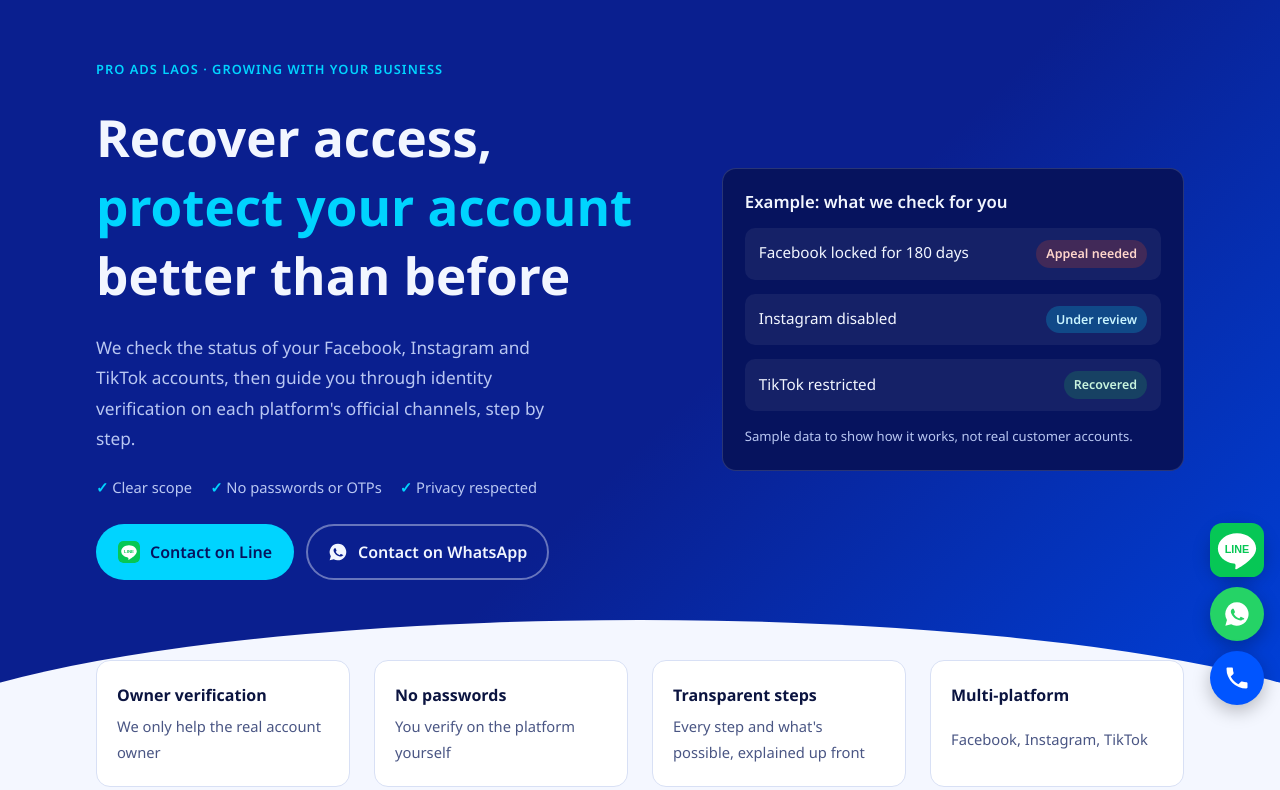
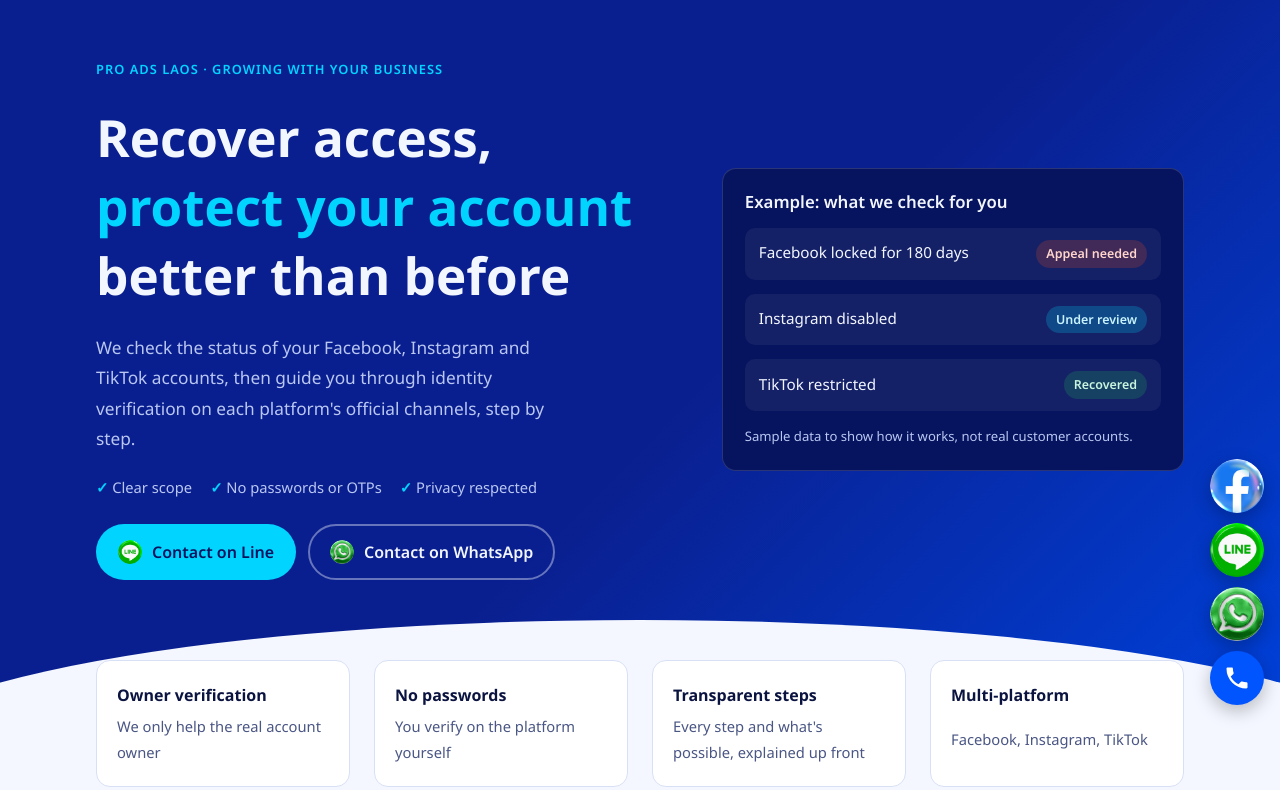
Before and after one commit to phetxavanh2-svg/Pro-Ads-Laos-website, a plain HTML site: page index.html in a window 1280 px wide. Shown: the part 79-869 px from the top of the page. Drawn offline with Linux system fonts and the light colour scheme.

Commit message:
Use PNG Facebook, LINE and WhatsApp icons; add Facebook button
Co-Authored-By: Claude Opus 5.5 <noreply@anthropic.com>
Claude-Session: https://claude.ai/code/session_019FLCxxTP1ugRBB5ozkTjKe

```diff
--- a/index.html
+++ b/index.html
@@ -220,9 +220,9 @@ footer .wrap{display:flex;flex-wrap:wrap;justify-content:space-between;gap:12px;
 .float{position:fixed;right:calc(16px + env(safe-area-inset-right,0px));bottom:calc(16px + env(safe-area-inset-bottom,0px));display:grid;gap:10px;z-index:25}
 .float a{width:54px;height:54px;border-radius:50%;display:grid;place-items:center;box-shadow:0 6px 18px rgba(0,0,0,.25);text-decoration:none}
 .float svg{width:28px;height:28px}
-.f-line{background:transparent}
-.float .f-line svg{width:54px;height:54px}
-.btn .line-logo{width:22px;height:22px;border-radius:5px}
+.f-line,.f-wa,.f-fb{background:transparent!important}
+.float .fi{width:54px;height:54px;display:block;border-radius:50%}
+.btn .bi{width:24px;height:24px;border-radius:50%;flex:none}
 .f-wa{background:#25d366;color:#fff}
 .f-call{background:#0055FF;color:#fff}
 </style>
@@ -262,10 +262,10 @@ footer .wrap{display:flex;flex-wrap:wrap;justify-content:space-between;gap:12px;
       </ul>
       <div class="cta-row">
         <a class="btn btn-gold" href="https://line.me/R/ti/p/@proadslaos.com" target="_blank" rel="noopener">
-          <svg class="line-logo" viewBox="0 0 48 48" aria-hidden="true"><rect width="48" height="48" rx="11" fill="#06C755"/><path fill="#fff" d="M24 9C14.6 9 7 15.1 7 22.6c0 6.7 6 12.3 14.1 13.4.6.1 1.3.4 1.5.9.2.4.1 1.1.1 1.6l-.2 1.4c-.1.4-.3 1.6 1.4.9s9.4-5.5 12.8-9.5C39.5 28.6 41 25.8 41 22.6 41 15.1 33.4 9 24 9z"/><text x="24" y="26.6" text-anchor="middle" font-family="Arial,Helvetica,sans-serif" font-weight="900" font-size="9.6" fill="#06C755">LINE</text></svg>
+          <img class="bi" src="icons/line.png" alt="LINE" width="160" height="160">
           ຕິດຕໍ່ທາງ Line</a>
         <a class="btn btn-ghost" href="https://wa.me/8562054907877" target="_blank" rel="noopener">
-          <svg viewBox="0 0 24 24" fill="currentColor" aria-hidden="true"><path d="M12 2a10 10 0 0 0-8.6 15.1L2 22l5-1.3A10 10 0 1 0 12 2zm5.3 14.2c-.2.6-1.3 1.2-1.8 1.3-.5 0-1 .2-3.2-.7-2.7-1.1-4.4-3.8-4.5-4-.1-.2-1.1-1.4-1.1-2.7s.7-1.9.9-2.2c.2-.3.5-.3.7-.3h.5c.2 0 .4 0 .6.5l.8 2c.1.2.1.3 0 .5l-.3.5-.4.4c-.1.1-.3.3-.1.6.2.3.8 1.3 1.7 2.1 1.2 1 2.1 1.3 2.4 1.5.3.1.5.1.6-.1l.9-1c.2-.3.4-.2.7-.1l1.9.9c.3.1.5.2.5.3.1.2.1.8-.2 1.5z"/></svg>
+          <img class="bi" src="icons/whatsapp.png" alt="WhatsApp" width="160" height="160">
           ຕິດຕໍ່ທາງ WhatsApp</a>
       </div>
     </div>
@@ -467,9 +467,9 @@ footer .wrap{display:flex;flex-wrap:wrap;justify-content:space-between;gap:12px;
     </div>
     <div class="channels">
       <div class="ch"><span class="lbl">Line Official</span><span class="val">@proadslaos.com</span>
-        <div class="acts"><a class="btn btn-gold btn-sm" href="https://line.me/R/ti/p/@proadslaos.com" target="_blank" rel="noopener"><svg class="line-logo" viewBox="0 0 48 48" aria-hidden="true"><rect width="48" height="48" rx="11" fill="#06C755"/><path fill="#fff" d="M24 9C14.6 9 7 15.1 7 22.6c0 6.7 6 12.3 14.1 13.4.6.1 1.3.4 1.5.9.2.4.1 1.1.1 1.6l-.2 1.4c-.1.4-.3 1.6 1.4.9s9.4-5.5 12.8-9.5C39.5 28.6 41 25.8 41 22.6 41 15.1 33.4 9 24 9z"/><text x="24" y="26.6" text-anchor="middle" font-family="Arial,Helvetica,sans-serif" font-weight="900" font-size="9.6" fill="#06C755">LINE</text></svg>ແອັດເລີຍ</a><button class="copy" type="button" data-copy="@proadslaos.com">ຄັດລ໋ອກ</button></div></div>
+        <div class="acts"><a class="btn btn-gold btn-sm" href="https://line.me/R/ti/p/@proadslaos.com" target="_blank" rel="noopener"><img class="bi" src="icons/line.png" alt="LINE" width="160" height="160">ແອັດເລີຍ</a><button class="copy" type="button" data-copy="@proadslaos.com">ຄັດລ໋ອກ</button></div></div>
       <div class="ch"><span class="lbl">WhatsApp</span><span class="val">020 5490 7877</span>
-        <div class="acts"><a class="btn btn-gold btn-sm" href="https://wa.me/8562054907877" target="_blank" rel="noopener">ສົ່ງຂໍ້ຄວາມ</a><button class="copy" type="button" data-copy="+8562054907877">ຄັດລ໋ອກ</button></div></div>
+        <div class="acts"><a class="btn btn-gold btn-sm" href="https://wa.me/8562054907877" target="_blank" rel="noopener"><img class="bi" src="icons/whatsapp.png" alt="WhatsApp" width="160" height="160">ສົ່ງຂໍ້ຄວາມ</a><button class="copy" type="button" data-copy="+8562054907877">ຄັດລ໋ອກ</button></div></div>
       <div class="ch"><span class="lbl">ໂທຫາພວກເຮົາ</span><span class="val">+856 20 5490 7877</span>
         <div class="acts"><a class="btn btn-gold btn-sm" href="tel:+8562054907877">ໂທເລີຍ</a><button class="copy" type="button" data-copy="+856 20 5490 7877">ຄັດລ໋ອກ</button></div></div>
     </div>
@@ -485,8 +485,9 @@ footer .wrap{display:flex;flex-wrap:wrap;justify-content:space-between;gap:12px;
 </footer>
 
 <div class="float" aria-label="ຕິດຕໍ່ດ່ວນ">
-  <a class="f-line" href="https://line.me/R/ti/p/@proadslaos.com" target="_blank" rel="noopener" aria-label="Line"><svg class="line-logo" viewBox="0 0 48 48" aria-hidden="true"><rect width="48" height="48" rx="11" fill="#06C755"/><path fill="#fff" d="M24 9C14.6 9 7 15.1 7 22.6c0 6.7 6 12.3 14.1 13.4.6.1 1.3.4 1.5.9.2.4.1 1.1.1 1.6l-.2 1.4c-.1.4-.3 1.6 1.4.9s9.4-5.5 12.8-9.5C39.5 28.6 41 25.8 41 22.6 41 15.1 33.4 9 24 9z"/><text x="24" y="26.6" text-anchor="middle" font-family="Arial,Helvetica,sans-serif" font-weight="900" font-size="9.6" fill="#06C755">LINE</text></svg></a>
-  <a class="f-wa" href="https://wa.me/8562054907877" target="_blank" rel="noopener" aria-label="WhatsApp"><svg viewBox="0 0 24 24" fill="currentColor"><path d="M12 2a10 10 0 0 0-8.6 15.1L2 22l5-1.3A10 10 0 1 0 12 2zm5.3 14.2c-.2.6-1.3 1.2-1.8 1.3-.5 0-1 .2-3.2-.7-2.7-1.1-4.4-3.8-4.5-4-.1-.2-1.1-1.4-1.1-2.7s.7-1.9.9-2.2c.2-.3.5-.3.7-.3h.5c.2 0 .4 0 .6.5l.8 2c.1.2.1.3 0 .5l-.3.5-.4.4c-.1.1-.3.3-.1.6.2.3.8 1.3 1.7 2.1 1.2 1 2.1 1.3 2.4 1.5.3.1.5.1.6-.1l.9-1c.2-.3.4-.2.7-.1l1.9.9c.3.1.5.2.5.3.1.2.1.8-.2 1.5z"/></svg></a>
+  <a class="f-fb" href="https://www.facebook.com/adsmanagerpro" target="_blank" rel="noopener" aria-label="Facebook"><img class="fi" src="icons/facebook.png" alt="" width="160" height="160"></a>
+  <a class="f-line" href="https://line.me/R/ti/p/@proadslaos.com" target="_blank" rel="noopener" aria-label="Line"><img class="fi" src="icons/line.png" alt="" width="160" height="160"></a>
+  <a class="f-wa" href="https://wa.me/8562054907877" target="_blank" rel="noopener" aria-label="WhatsApp"><img class="fi" src="icons/whatsapp.png" alt="" width="160" height="160"></a>
   <a class="f-call" href="tel:+8562054907877" aria-label="ໂທ"><svg viewBox="0 0 24 24" fill="currentColor"><path d="M6.6 10.8a15.1 15.1 0 0 0 6.6 6.6l2.2-2.2c.3-.3.7-.4 1-.2 1.1.4 2.3.6 3.6.6.6 0 1 .4 1 1V20c0 .6-.4 1-1 1A17 17 0 0 1 3 4c0-.6.4-1 1-1h3.5c.6 0 1 .4 1 1 0 1.3.2 2.5.6 3.6.1.3 0 .7-.2 1l-2.3 2.2z"/></svg></a>
 </div>
 
```
Also changed, not shown: icons/facebook.png (added), icons/line.png (added), icons/whatsapp.png (added).
